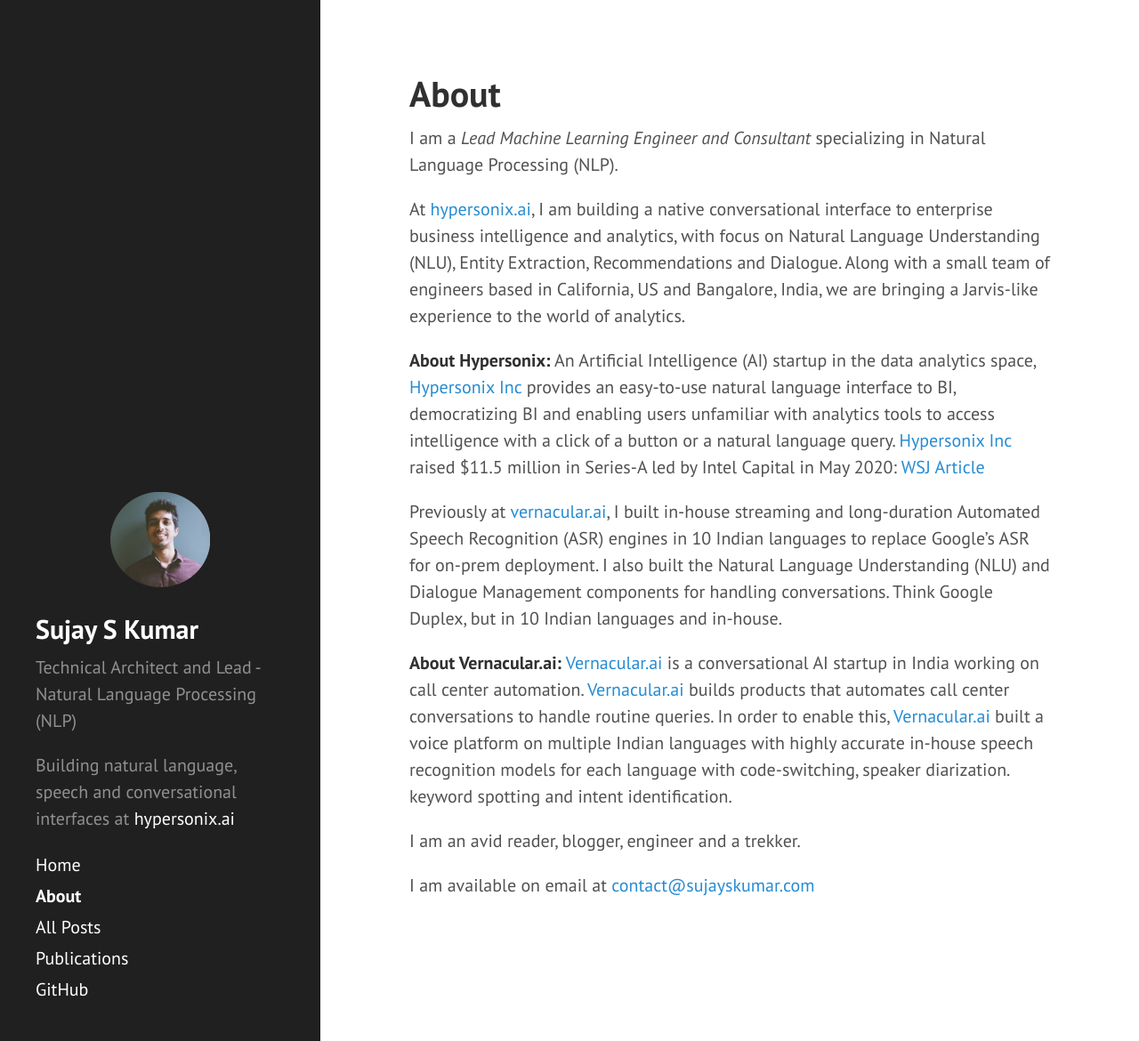
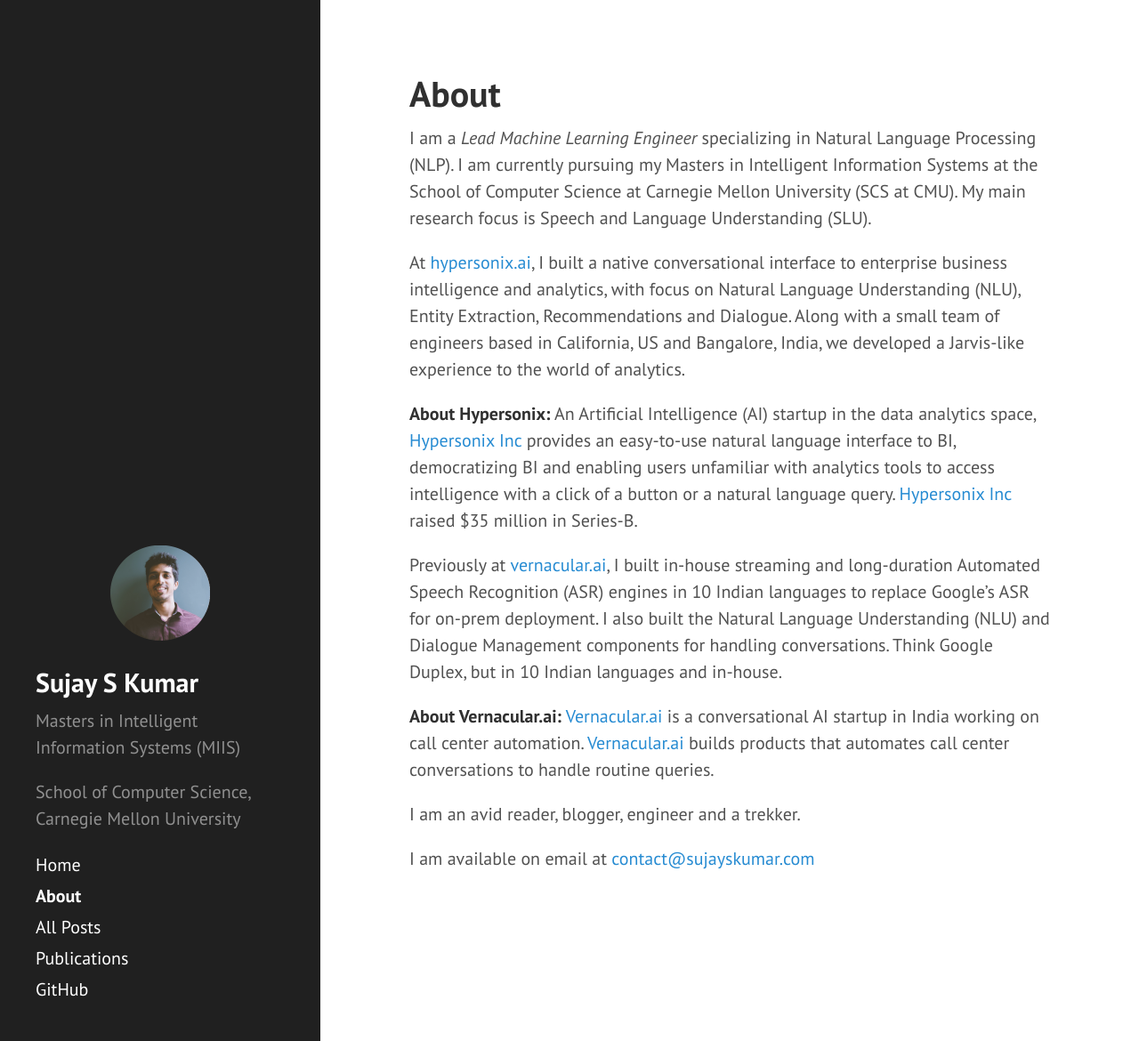
Before and after one commit to SujaySKumar/sujayskumar.github.io, a Jekyll site: the page built from about.md, in a window 1280 px wide and 1170 px high. Shown: the whole window at 89% size. Built offline with Jekyll 4.4.1, drawn with Linux system fonts in a browser that asks for light colours.

Commit message:
Updated CMU

```diff
--- a/_config.yml
+++ b/_config.yml
@@ -8,8 +8,8 @@ relative_permalinks: false
 
 # Setup
 title:            Sujay S Kumar
-tagline:          'Technical Architect and Lead - Natural Language Processing (NLP)'
-description:      'Building natural language, speech and conversational interfaces at <a href="http://hypersonix.ai">hypersonix.ai</a>'
+tagline:          'Masters in Intelligent Information Systems (MIIS)'
+description:      'School of Computer Science, Carnegie Mellon University'
 url:              https://sujayskumar.com
 baseurl:          /
 
--- a/about.md
+++ b/about.md
@@ -29,17 +29,17 @@ title: About
 
 <!-- Thanks for reading! -->
 
-I am a *Lead Machine Learning Engineer and Consultant* specializing in Natural Language Processing (NLP).
+I am a *Lead Machine Learning Engineer* specializing in Natural Language Processing (NLP). I am currently pursuing my Masters in Intelligent Information Systems at the School of Computer Science at Carnegie Mellon University (SCS at CMU). My main research focus is Speech and Language Understanding (SLU).
 
-At [hypersonix.ai](https://hypersonix.ai/), I am building a native conversational interface to enterprise business intelligence and analytics, with focus on Natural Language Understanding (NLU), Entity Extraction, Recommendations and Dialogue. Along with a small team of engineers based in California, US and Bangalore, India, we are bringing a Jarvis-like experience to the world of analytics.
+At [hypersonix.ai](https://hypersonix.ai/), I built a native conversational interface to enterprise business intelligence and analytics, with focus on Natural Language Understanding (NLU), Entity Extraction, Recommendations and Dialogue. Along with a small team of engineers based in California, US and Bangalore, India, we developed a Jarvis-like experience to the world of analytics.
 
 **About Hypersonix:**
-An Artificial Intelligence (AI) startup in the data analytics space, [Hypersonix Inc](https://hypersonix.ai/) provides an easy-to-use natural language interface to BI, democratizing BI  and enabling users unfamiliar with analytics tools to access intelligence with a click of a button or a natural language query. [Hypersonix Inc](https://hypersonix.ai/) raised $11.5 million in Series-A led by Intel Capital in May 2020: [WSJ Article](https://www.wsj.com/articles/intels-venture-arm-acquires-minority-stake-in-analytics-startup-11588329001)
+An Artificial Intelligence (AI) startup in the data analytics space, [Hypersonix Inc](https://hypersonix.ai/) provides an easy-to-use natural language interface to BI, democratizing BI  and enabling users unfamiliar with analytics tools to access intelligence with a click of a button or a natural language query. [Hypersonix Inc](https://hypersonix.ai/) raised $35 million in Series-B.
 
 Previously at [vernacular.ai](https://vernacular.ai/), I built in-house streaming and long-duration Automated Speech Recognition (ASR) engines in 10 Indian languages to replace Google's ASR for on-prem deployment. I also built the Natural Language Understanding (NLU) and Dialogue Management components for handling conversations. Think Google Duplex, but in 10 Indian languages and in-house.
 
 **About Vernacular.ai:**
-[Vernacular.ai](https://vernacular.ai/) is a conversational AI startup in India working on call center automation. [Vernacular.ai](https://vernacular.ai/) builds products that automates call center conversations to handle routine queries. In order to enable this, [Vernacular.ai](https://vernacular.ai/) built a voice platform on multiple Indian languages with highly accurate in-house speech recognition models for each language with code-switching, speaker diarization. keyword spotting and intent identification.
+[Vernacular.ai](https://vernacular.ai/) is a conversational AI startup in India working on call center automation. [Vernacular.ai](https://vernacular.ai/) builds products that automates call center conversations to handle routine queries.
 
 I am an avid reader, blogger, engineer and a trekker.
 
```
